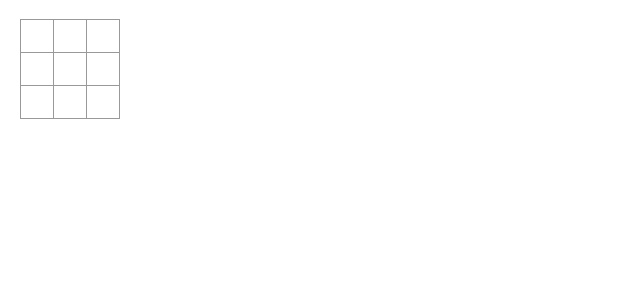
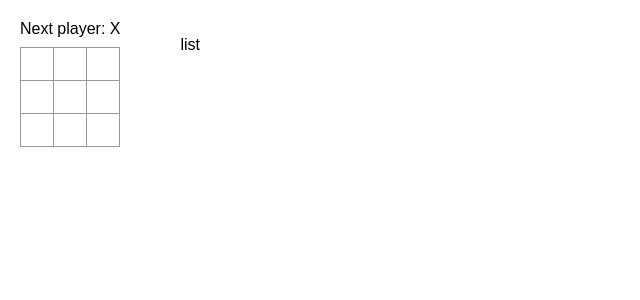
Before and after one commit to nataliebale/react-tic-tac-toe, a React (Create React App) app in the folder src/: page / in a window 1280 px wide. Shown: the top 300 px of the page, without its empty margins (0-640 px from the left). Built offline with nearby package versions, Linux system fonts and the light colour scheme.

Commit message:
feat - Board & Game components

```diff
--- a/src/App.js
+++ b/src/App.js
@@ -1,35 +1,17 @@
 import React, {useState} from 'react';
 import Square from "./components/Square";
-export default function Board() {
-  const [xIsNext, setXIsNext] = useState(true);
-  const [squares, setSquares] = useState(Array(9).fill(null));
+import Board from "./components/Board";
 
-  function handleClick(i) {
-    if(squares[i]) return;
-
-    const nextSquares = squares.slice();
-
-    nextSquares[i] = xIsNext ? 'X' : 'O';
-    setXIsNext(!xIsNext);
-    setSquares(nextSquares);
-  }
-
+export default function Game() {
   return (
-    <div>
-      <div className="board-row">
-        <Square value={squares[0]} onSquareClick={() => handleClick(0)}></Square>
-        <Square value={squares[1]} onSquareClick={() => handleClick(1)}></Square>
-        <Square value={squares[2]} onSquareClick={() => handleClick(2)}></Square>
+    <div className="game">
+      <div className="game-board">
+        <Board></Board>
       </div>
-      <div className="board-row">
-        <Square value={squares[3]} onSquareClick={() => handleClick(3)}></Square>
-        <Square value={squares[4]} onSquareClick={() => handleClick(4)}></Square>
-        <Square value={squares[5]} onSquareClick={() => handleClick(5)}></Square>
-      </div>
-      <div className="board-row">
-        <Square value={squares[6]} onSquareClick={() => handleClick(6)}></Square>
-        <Square value={squares[7]} onSquareClick={() => handleClick(7)}></Square>
-        <Square value={squares[8]} onSquareClick={() => handleClick(8)}></Square>
+      <div className="game-info">
+        <ol>
+          list
+        </ol>
       </div>
     </div>
   );
--- /dev/null
+++ b/src/components/Board.js
@@ -0,0 +1,69 @@
+import React, {useState} from 'react';
+import Square from "./Square";
+export default function Board() {
+  const [xIsNext, setXIsNext] = useState(true);
+  const [squares, setSquares] = useState(Array(9).fill(null));
+
+  const winner = calculateWinner(squares);
+  let status;
+
+  if(winner){
+    status = "Winner: " + winner;
+  } else {
+    status = "Next player: " + (xIsNext ? "X" : "O");
+  }
+
+  function handleClick(i) {
+    if(squares[i] || calculateWinner(squares)) return;
+
+    const nextSquares = squares.slice();
+
+    nextSquares[i] = xIsNext ? 'X' : 'O';
+    setXIsNext(!xIsNext);
+    setSquares(nextSquares);
+  }
+
+  return (
+    <div>
+      <div className="status">{status}</div>
+      <div className="board-row">
+        <Square value={squares[0]} onSquareClick={() => handleClick(0)}></Square>
+        <Square value={squares[1]} onSquareClick={() => handleClick(1)}></Square>
+        <Square value={squares[2]} onSquareClick={() => handleClick(2)}></Square>
+      </div>
+      <div className="board-row">
+        <Square value={squares[3]} onSquareClick={() => handleClick(3)}></Square>
+        <Square value={squares[4]} onSquareClick={() => handleClick(4)}></Square>
+        <Square value={squares[5]} onSquareClick={() => handleClick(5)}></Square>
+      </div>
+      <div className="board-row">
+        <Square value={squares[6]} onSquareClick={() => handleClick(6)}></Square>
+        <Square value={squares[7]} onSquareClick={() => handleClick(7)}></Square>
+        <Square value={squares[8]} onSquareClick={() => handleClick(8)}></Square>
+      </div>
+    </div>
+  );
+}
+
+function calculateWinner(squares) {
+  const lines = [
+    [0, 1, 2],
+    [3, 4, 5],
+    [6, 7, 8],
+    [0, 3, 6],
+    [1, 4, 7],
+    [2, 5, 8],
+    [0, 4, 8],
+    [2, 4, 6]
+  ];
+
+  for(let i = 0; i < lines.length; i++) {
+    const [a,b,c] = lines[i];
+    if(squares[a] && squares[a] === squares[b] && squares[a] === squares[c]){
+      console.log('winner', squares[a]);
+      return squares[a];
+    }
+  }
+
+  return null;
+}
```
